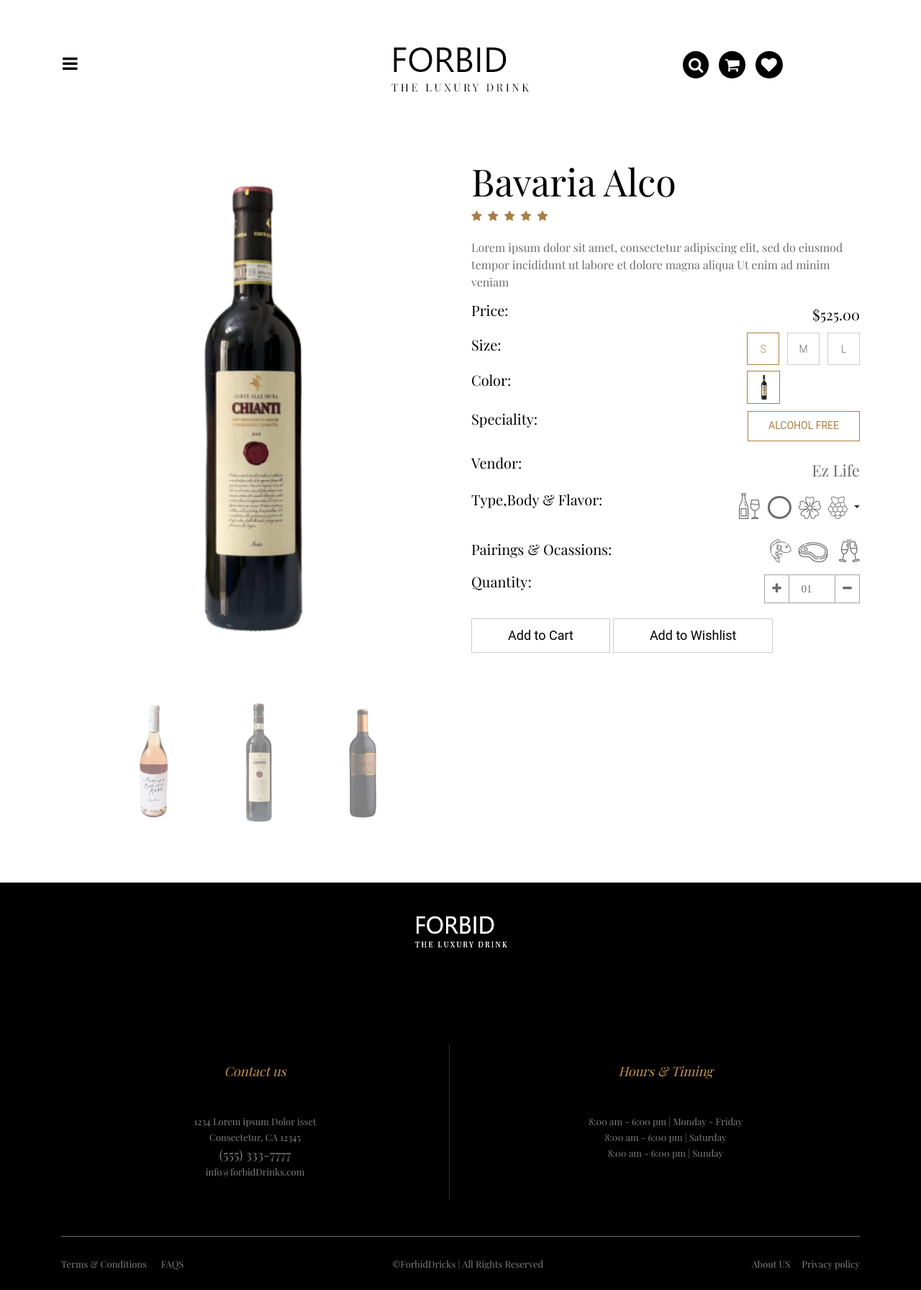
After one commit to zeeshaninovio/forbid, a PHP site: page /product-detail.php in a window 1280 px wide. The commit adds this page. Shown: the whole page at 72% size. Run offline with PHP 8.4, Linux system fonts and the light colour scheme; some web fonts are replaced.

Commit message:
Product-detail

```diff
--- /dev/null
+++ b/css/product-detail.css
@@ -0,0 +1,167 @@
+/* Product Detail Css Start Here */
+.logo-in-top img {
+  filter: unset;
+}
+.product_detail {
+  padding: 60px 0;
+}
+.product_detail .picture_box .product_images figure {
+  text-align: center;
+}
+.product_detail .picture_box .product_images figure img.img-fluid {
+  margin: 0px auto;
+  opacity: 0.5;
+}
+.product_detail .product_details_dv .name_box h3 {
+  color: #000000;
+  font-size: 52px;
+}
+.product_detail .product_details_dv ul.ratings {
+  padding: 0;
+  margin: 0 0 20px 0;
+  list-style: none;
+  display: flex;
+  align-items: center;
+}
+.product_detail .product_details_dv ul.ratings li i {
+  color: #a97e45;
+}
+.product_detail .product_details_dv ul.ratings li {
+  margin-right: 8px;
+}
+.product_detail .product_details_dv .description p {
+  color: #6d6d6d;
+}
+.product_detail .product_details_dv .detail_box {
+  display: flex;
+  align-items: center;
+  justify-content: space-between;
+}
+.product_detail .product_details_dv .detail_box h4.property {
+  color: #000;
+  font-size: 20px;
+  margin-bottom: 20px;
+}
+.product_detail .product_details_dv .detail_box h4.value {
+  color: #000000;
+  font-size: 20px;
+}
+.product_detail .product_details_dv .detail_box .sizes label h5 {
+  color: #6d6d6d;
+  font-size: 14px;
+  font-family: "Roboto";
+  border: 1px solid #cccccc;
+  width: 45px;
+  height: 45px;
+  line-height: 45px;
+  text-align: center;
+  margin-right: 7px;
+  font-weight: 300;
+}
+.product_detail .product_details_dv .detail_box .sizes label {
+  position: relative;
+  margin: 0;
+}
+.product_detail .product_details_dv .detail_box .sizes label input {
+  position: absolute;
+  opacity: 0;
+}
+.product_detail .product_details_dv .detail_box .sizes label:last-child h5 {
+  margin: 0;
+}
+.product_detail
+  .product_details_dv
+  .detail_box
+  .sizes
+  label
+  input:checked
+  ~ span.checkmark
+  h5 {
+  color: #a97e45;
+  border-color: #a97e45;
+}
+.product_detail .product_details_dv .detail_box label.colors_container {
+  position: relative;
+  margin: 0;
+}
+.product_detail .product_details_dv .detail_box label.colors_container input {
+  position: absolute;
+  opacity: 0;
+}
+.product_detail
+  .product_details_dv
+  .detail_box
+  label.colors_container
+  input:checked
+  ~ span.checkmark
+  img {
+  border: 1px solid #a97e45;
+}
+.product_detail .product_details_dv .detail_box .colors {
+  width: 157px;
+}
+.quantity_dv button {
+  border: 1px solid #a4a4a4;
+  background: transparent;
+  height: 40px;
+  width: 35px;
+  color: #6b6b6b;
+  transition: 0.6s;
+}
+.quantity_dv input {
+  text-align: center;
+  border: 1px solid #a4a4a4;
+  background: transparent;
+  height: 40px;
+  width: 65px;
+  color: #6d6d6d;
+  font-size: 15px;
+  font-weight: 500;
+  margin: 0 -5px;
+  text-align: center;
+  font-family: "Mont";
+}
+.product_detail .product_details_dv .detail_box h4.value.tag {
+  font-family: "Roboto";
+  font-size: 14px;
+  color: #a97e45;
+  border: 1px solid #a97e45;
+  padding: 12px 28px;
+  font-weight: 400;
+  text-transform: uppercase;
+  margin: 10px 0px;
+}
+.product_detail .product_details_dv .detail_box h4.value.ez {
+  color: #6d6d6d;
+  font-size: 22px;
+  margin: 18px 0;
+}
+.product_detail .product_details_dv .detail_box .dropdown a.btn {
+  padding: 0;
+  border: 0;
+  box-shadow: none;
+  outline: none;
+  background: transparent;
+}
+.detail_box .dropdown .dropdown-menu a.dropdown-item {
+  border-bottom: 1px solid #ccc;
+  padding: 8px 15px;
+}
+.detail_box .dropdown .dropdown-menu a.dropdown-item:last-child {
+  border: 0;
+}
+.detail_box .dropdown .dropdown-menu {
+  border-radius: 0;
+}
+.product_detail .product_details_dv .button-group {
+  margin-top: 20px;
+}
+.product_detail .product_details_dv .button-group button.btn {
+  border-radius: 0;
+  border: 1px solid #cccccc;
+  background: transparent;
+  font-size: 18px;
+  font-family: "Roboto";
+  padding: 12px 50px;
+}
+/* Product Detail Css End Here */
--- a/css/style.css
+++ b/css/style.css
@@ -65,9 +62,9 @@ h4,
 h5,
 h6 {
   font-family: "playfair-regular";
-  /* color: #FFFFFF; */
+  color: #ffffff;
 }
-.head{
+.head {
   background: url(../img/contactus1.png);
   height: 253px;
   background-size: contain;
@@ -80,28 +77,28 @@ h6 {
 p {
   font-family: "playfair-regular";
 }
-label{
+label {
   font-family: "mont";
   font-size: 15px;
-  color: #2A263D;
+  color: #2a263d;
 }
 a.btn {
   padding: 15px 35px;
   border-radius: 0px;
 }
-.custombtn{
+.custombtn {
   font-family: "tmo";
-  border: 1px solid #CCCCCC;
+  border: 1px solid #cccccc;
   background: transparent;
   color: #000;
   padding: 0.5rem 1rem;
   border-radius: 0;
 }
-.custombtn1{
+.custombtn1 {
   font-family: "tmo";
-  border: 1px solid #CCCCCC;
+  border: 1px solid #cccccc;
   background: transparent;
-    color: #6D6D6D;
+  color: #6d6d6d;
   padding: 0.5rem 1rem;
   border-radius: 0;
 }
@@ -344,7 +336,9 @@ body {
   display: flex;
   justify-content: center;
 }
-
+.logo-in-top img {
+  filter: brightness(0) invert(1);
+}
 .logo-in-top h1 {
   font-family: "keiraseriffree-regular";
   font-size: 45px;
@@ -529,7 +523,7 @@ body {
 }
 
 .yellowish-heading {
-  color: #C89552;
+  color: #c89552;
   font-size: 18px;
   font-style: italic;
   margin-bottom: 0px;
@@ -903,14 +894,14 @@ section.news-letter-section {
 
 .footer-single-side .footer-links .numbeer {
   display: block;
-  color: #FFFFFF;
+  color: #ffffff;
   font-size: 18px;
   opacity: 0.5;
 }
 
 .footer-single-side .footer-links p {
   margin-bottom: 0px;
-  color: #FFFFFF;
+  color: #ffffff;
   font-size: 13px;
   opacity: 0.5;
   line-height: 22px;
@@ -922,7 +913,7 @@ section.news-letter-section {
 
 .footer-single-side .footer-links .email {
   display: block;
-  color: #FFFFFF;
+  color: #ffffff;
   font-size: 13px;
   opacity: 0.5;
 }
@@ -939,7 +930,7 @@ section.news-letter-section {
 
 .for-all-copy-right-links div a,
 .for-all-copy-right-links div span {
-  color: #FFFFFF;
+  color: #ffffff;
   font-size: 13px;
   opacity: 0.5;
 }
--- a/inc/footerlinks.php
+++ b/inc/footerlinks.php
@@ -12,7 +12,6 @@
 <script src="js/wow.min.js"></script>
 <!-- Slick Slider CDN -->
 <script>
-
 // $('.the-all-reviews-start').slick({
 //     slidesToShow: 1,
 //     slidesToScroll: 1,
@@ -60,8 +59,8 @@
 //   ]
 // });
 
-    $(document).ready(function () {
-        $(window).on('load', function(){
+$(document).ready(function() {
+    $(window).on('load', function() {
         $("#preloader").fadeOut(1000);
     });
 })
@@ -78,6 +77,24 @@ for (let i = 0; i < menuLength; i++) {
     }
 }
 // Active js
+
+// Product Detail Slider Start Here
+$('.product-single-image').slick({
+    slidesToShow: 1,
+    slidesToScroll: 1,
+    arrows: false,
+    fade: true,
+    asNavFor: '.product_images'
+});
+$('.product_images').slick({
+    slidesToShow: 3,
+    slidesToScroll: 1,
+    asNavFor: '.product-single-image',
+    dots: false,
+    centerMode: true,
+    focusOnSelect: true
+});
+// Product Detail Slider End Here
 
 // Mobile Nav
 $('document').ready(function() {
@@ -103,8 +120,7 @@ $('.ourbrandcarousel').slick({
     speed: 300,
     slidesToShow: 1,
     slidesToScroll: 1,
-  responsive: [
-    {
+    responsive: [{
             breakpoint: 1024,
             settings: {
                 slidesToShow: 1,
@@ -136,13 +152,12 @@ $('.ourbrandcarousel').slick({
 // shop page start here
 $('.sproduct').slick({
     dots: true,
-  autoplay:true,
+    autoplay: true,
     infinite: true,
     speed: 300,
     slidesToShow: 1,
     slidesToScroll: 1,
-  responsive: [
-    {
+    responsive: [{
             breakpoint: 1024,
             settings: {
                 slidesToShow: 1,
@@ -171,5 +186,4 @@ $('.sproduct').slick({
     ]
 });
 // shop page end here
-
 </script>
--- /dev/null
+++ b/product-detail.php
@@ -0,0 +1,146 @@
+<!-- header section-->
+<?php include 'inc/app.php'; ?>
+<!-- header section-->
+
+<!-- Stylesheet -->
+<link rel="stylesheet" href="css/product-detail.css">
+<!-- Stylesheet -->
+
+<!-- Product Detail Start Here -->
+<section class="product_detail">
+    <div class="container">
+        <div class="row">
+            <div class="col-md-6">
+                <div class="picture_box">
+                    <div class="product-single-image">
+                        <figure><img src="img/detail-img.png" class="img-fluid"></figure>
+                        <figure><img src="img/detail-img.png" class="img-fluid"></figure>
+                        <figure><img src="img/detail-img.png" class="img-fluid"></figure>
+                    </div>
+                    <div class="product_images">
+                        <figure><img src="img/product1.png" class="img-fluid"></figure>
+                        <figure><img src="img/product2.png" class="img-fluid"></figure>
+                        <figure><img src="img/product3.png" class="img-fluid"></figure>
+                    </div>
+                </div>
+            </div>
+            <div class="col-md-6">
+                <div class="product_details_dv">
+                    <div class="name_box">
+                        <h3>Bavaria Alco</h3>
+                    </div>
+                    <ul class="ratings">
+                        <li><i class="fa fa-star" aria-hidden="true"></i></li>
+                        <li><i class="fa fa-star" aria-hidden="true"></i></li>
+                        <li><i class="fa fa-star" aria-hidden="true"></i></li>
+                        <li><i class="fa fa-star" aria-hidden="true"></i></li>
+                        <li><i class="fa fa-star" aria-hidden="true"></i></li>
+                    </ul>
+                    <div class="description">
+                        <p>
+                            Lorem ipsum dolor sit amet, consectetur adipiscing elit,
+                            sed do eiusmod tempor incididunt ut labore et dolore magna aliqua
+                            Ut enim ad minim veniam
+                        </p>
+                    </div>
+                    <div class="details">
+                        <div class="detail_box">
+                            <h4 class="property">Price:</h4>
+                            <h4 class="value">$525.00</h4>
+                        </div>
+                        <div class="detail_box">
+                            <h4 class="property">Size:</h4>
+                            <div class="sizes">
+                                <label class="size_container">
+                                    <input type="radio" checked="checked" name="size_radio">
+                                    <span class="checkmark">
+                                        <h5>S</h5>
+                                    </span>
+                                </label>
+                                <label class="size_container">
+                                    <input type="radio" name="size_radio">
+                                    <span class="checkmark">
+                                        <h5>M</h5>
+                                    </span>
+                                </label>
+                                <label class="size_container">
+                                    <input type="radio" name="size_radio">
+                                    <span class="checkmark">
+                                        <h5>L</h5>
+                                    </span>
+                                </label>
+                            </div>
+                        </div>
+                        <div class="detail_box">
+                            <h4 class="property">Color:</h4>
+                            <div class="colors">
+                                <label class="colors_container">
+                                    <input type="radio" checked="checked" name="color_radio">
+                                    <span class="checkmark">
+                                        <img src="img/color.png" class="img-fluid">
+                                    </span>
+                                </label>
+                            </div>
+                        </div>
+                        <div class="detail_box">
+                            <h4 class="property">Speciality:</h4>
+                            <h4 class="value tag">Alcohol Free</h4>
+                        </div>
+                        <div class="detail_box">
+                            <h4 class="property">Vendor:</h4>
+                            <h4 class="value ez">Ez Life</h4>
+                        </div>
+                        <div class="detail_box">
+                            <h4 class="property">Type,Body & Flavor:</h4>
+                            <div class="dropdown">
+                                <a class="btn btn-secondary dropdown-toggle" href="#" role="button"
+                                    id="dropdownMenuLink" data-toggle="dropdown" aria-haspopup="true"
+                                    aria-expanded="false">
+                                    <img src="img/dropdown1.png" class="img-fluid">
+                                </a>
+
+                                <div class="dropdown-menu" aria-labelledby="dropdownMenuLink">
+                                    <a class="dropdown-item" href="#"><img src="img/dropchild1.png" class="img-fluid">
+                                        Black Wine</a>
+                                    <a class="dropdown-item" href="#"><img src="img/dropchild2.png" class="img-fluid">
+                                        Medium</a>
+                                    <a class="dropdown-item" href="#"><img src="img/dropchild3.png" class="img-fluid">
+                                        Floral</a>
+                                    <a class="dropdown-item" href="#"><img src="img/dropchild4.png" class="img-fluid">
+                                        Black Berry</a>
+                                </div>
+                            </div>
+                        </div>
+                        <div class="detail_box mt-4">
+                            <h4 class="property">Pairings & Ocassions:</h4>
+                            <figure><img src="img/dropdown2.png" class="img-fluid"></figure>
+                        </div>
+                        <div class="detail_box">
+                            <h4 class="property">Quantity:</h4>
+                            <div class="quantity_dv">
+                                <button class="addCount" getid="countVal1">
+                                    <i class="fa fa-plus" aria-hidden="true"></i>
+                                </button>
+
+                                <input type="number" value="01" id="countVal1">
+
+                                <button class="removeCount" getid="countVal1">
+                                    <i class="fa fa-minus" aria-hidden="true"></i>
+                                </button>
+                            </div>
+                        </div>
+                        <div class="button-group">
+                            <button class="btn">Add to Cart</button>
+                            <button class="btn">Add to Wishlist</button>
+                        </div>
+                    </div>
+                </div>
+            </div>
+        </div>
+    </div>
+</section>
+<!-- Product Detail End Here -->
+
+<!-- header section-->
+<?php include 'inc/footer.php'; ?>
+<!-- header section-->
```
Also changed, not shown: other parts of css/style.css (+26 -37 lines), index.php (+46 -18 lines), img/color.png (added), img/detail-img.png (added), img/dropchild1.png (added), img/dropchild2.png (added), img/dropchild3.png (added), img/dropchild4.png (added), img/dropdown1.png (added), img/dropdown2.png (added), img/isaac-quesada-eWGB9ukjWRc-unsplash-removebg-preview.png (deleted), img/product1.png (added), img/product2.png (added), img/product3.png (added). Lines whose indentation alone changed are shown as unchanged.
